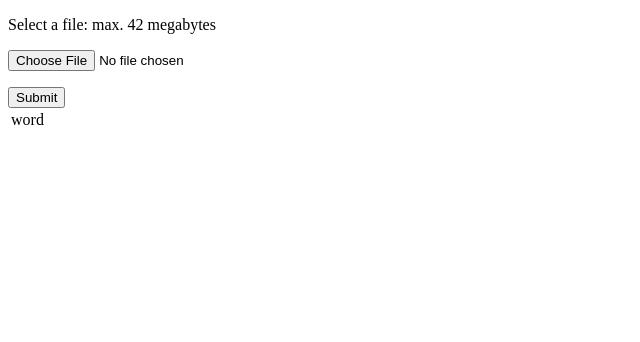
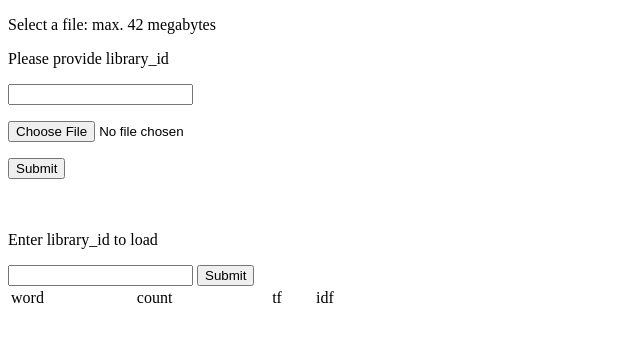
Before and after one commit to lunaro-4/tfidf-text-processor, a Django app: page / in a window 1280 px wide. Shown: the top 342 px of the page, without its empty margins (0-640 px from the left). Run offline with Django 5.2, Linux system fonts and the light colour scheme.

Commit message:
feat(project): added library id input
Added form and model fields for library id, added redirect to get with drguments in template

```diff
--- a/tfidf_text_processor/forms.py
+++ b/tfidf_text_processor/forms.py
@@ -3,3 +3,4 @@ from django import forms
 
 class UploadFileForm(forms.Form):
     file = forms.FileField(label='Select a file', help_text='max. 42 megabytes')
+    library_id = forms.CharField()
--- a/tfidf_text_processor/models.py
+++ b/tfidf_text_processor/models.py
@@ -7,4 +7,4 @@ from app.settings import MEDIA_URL
 class  InputTextFile(models.Model):
     file = models.FileField(upload_to='.')
     date = models.DateField(auto_now_add=True)
-    # library_id = models.ForeignKey()
+    library_id = models.CharField(max_length = 20, default= '0')
--- a/tfidf_text_processor/templates/home.html
+++ b/tfidf_text_processor/templates/home.html
@@ -8,6 +8,9 @@
 	{% csrf_token %}
 		<p>{{ form.non_field_errors }}</p>
 		<p>{{ form.file.label_tag }} {{ form.file.help_text }}</p>
+		<p>Please provide library_id</p>
+		<p>{{ form.library_id }}</p>
+		<!-- <input type="text" name="library_input" value=""> -->
 		<p>
 			{{ form.file.errors }}
 			{{ form.file }}
@@ -15,15 +18,23 @@
 	<input type="submit" value="Submit">
 </form>
 
+<br>
+<br>
+
+
+<p>Enter library_id to load</p>
+<input type="text" name="library_id_show" value="{{ library_id_show }}">
+
+<a href="{% url 'home' %}?library_id={{library_id_show}}"><button type="">Submit</button></a>
 
 <table table style="width:30%">
 	<thead>
 			<td>word</td>
-		{% for column in outp.columns %}
+			<td>count</td>
+			<td>tf</td>
+			<td>idf</td>
 
-			<td>{{ column }}</td>
 
-			{% endfor %}
 	</thead>
 
 	<tbody>
```
